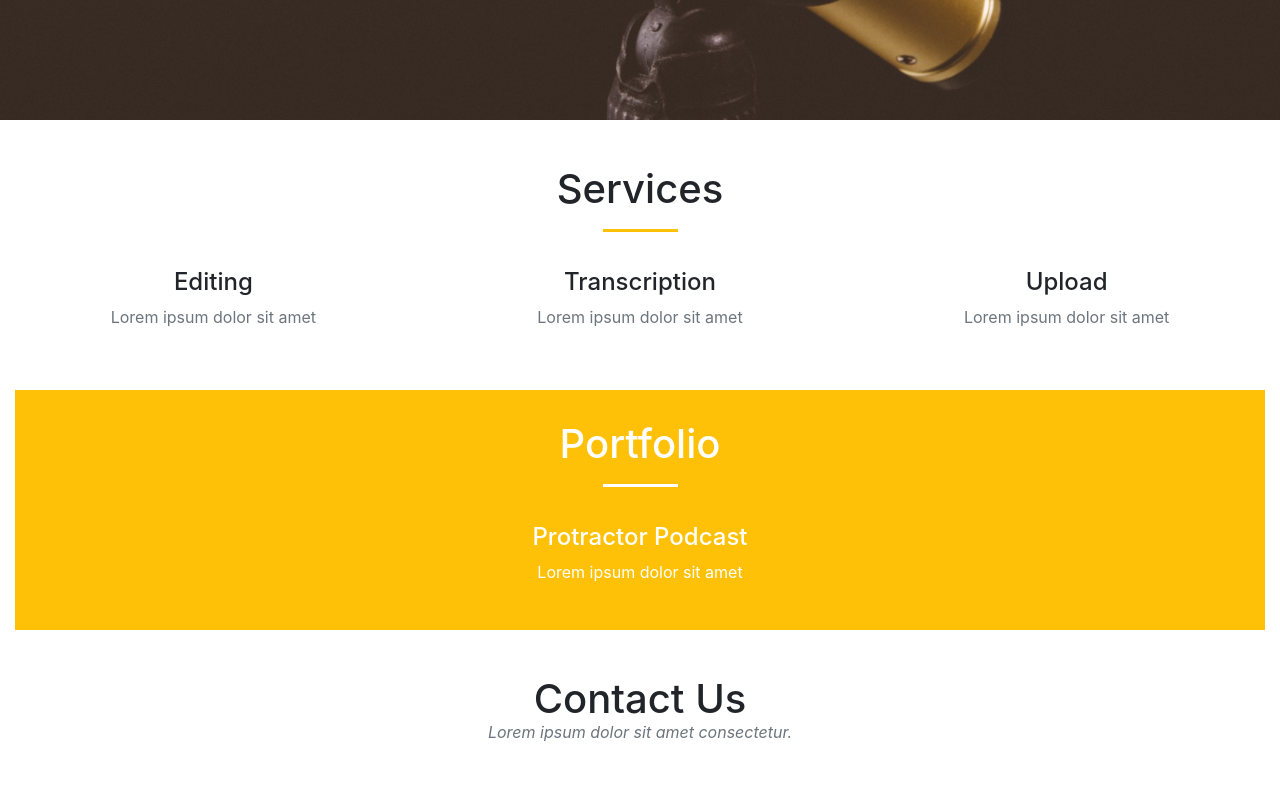
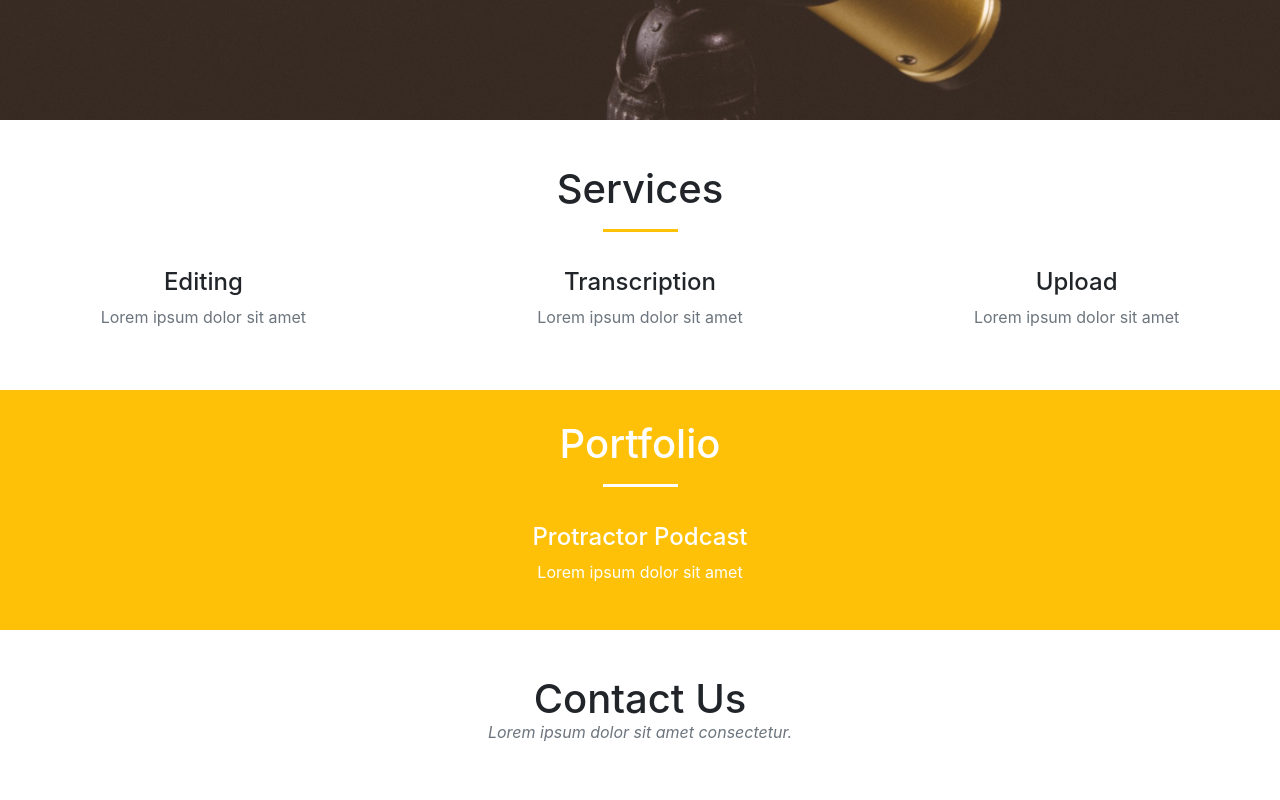
Before and after one commit to ValenceAudio/valence-audio-site, a React app: page / in a window 1280 px wide. Shown: the part 680-1480 px from the top of the page. Built offline with nearby package versions, Linux system fonts and the light colour scheme; what cssify would draw is missing.

Commit message:
Refactor components and scss folder structure

```diff
--- a/src/index.js
+++ b/src/index.js
@@ -1,7 +1,7 @@
 import React from 'react'
 import ReactDOM from 'react-dom'
-import App from './javascript/components/App'
-import './scss/index.scss'
+import App from './javascript/components/App/App'
+import './javascript/components/App/App.scss';
 
 ReactDOM.render(
   <App />,
--- a/src/javascript/components/App.js
+++ /dev/null
@@ -1,12 +0,0 @@
-import React from 'react'
-import Navbar from './Navbar'
-import Mark from './Mark'
-const App = (props) => {
-  return (
-    <div className="container-fluid">
-      <Mark/>
-    </div>
-  )
-}
-
-export default App;
--- /dev/null
+++ b/src/javascript/components/App/App.js
@@ -0,0 +1,17 @@
+import React from 'react'
+import Main from '../Main/Main'
+
+class App extends React.Component {
+  constructor (props) {
+    super(props)
+    this.state = {}
+  }
+
+  render () {
+    return (
+      <Main />
+    )
+  }
+}
+
+export default App
--- a/src/scss/index.scss
+++ b/src/javascript/components/App/App.scss
@@ -1,13 +1,13 @@
-@import "../../node_modules/bootstrap/scss/bootstrap.scss";
-@import "./constants.scss";
-@import "./fonts.scss";
+@import "../../../../node_modules/bootstrap/scss/bootstrap.scss";
+@import "../../../scss/constants.scss";
+@import "../../../scss/fonts.scss";
 
 body {
     overflow-x: hidden;
 }
 
 header {
-  background: url('../image/mic2-bg.jpg') no-repeat center center;
+  background: url('../../../image/mic2-bg.jpg') no-repeat center center;
   background-size: cover;
   text-align: center;
   width: 100%;
@@ -136,8 +136,6 @@ hr.light {
 // Global Section Styles
 
 section {
-    padding: 30px 0;
-    margin: 15px;
     h2.section-heading {
         font-size: 40px;
         margin-top: 0;
@@ -151,3 +149,8 @@ section {
         margin-bottom: 75px;
     }
 }
+
+.section-padding {
+  padding: 30px 0;
+  margin: 15px 0;
+}
--- a/src/javascript/components/Mark.js
+++ b/src/javascript/components/Main/Main.js
@@ -1,11 +1,11 @@
 import React from 'react'
-import Navbar from './Navbar'
+import Navbar from '../Navbar/Navbar'
 import cssify from 'cssify'
-import '../../scss/components/Mark.scss'
+import './Main.scss'
 
 cssify.byUrl('//maxcdn.bootstrapcdn.com/font-awesome/4.7.0/css/font-awesome.min.css')
 
-const Mark = (props) => {
+const Main = (props) => {
   return (
     <div className="container-fluid">
       <header>
@@ -17,7 +17,9 @@ const Mark = (props) => {
                 <div className="intro-text">
                   <div className="intro-lead-in">Welcome to Valence Audio!</div>
                   <div className="intro-heading">CHECKOUT OUR PLATFORM</div>
-                    <button type="button" className="btn btn-primary">Learn More</button>
+                    <a href="#services">
+                      <button type="button" className="btn btn-primary">Learn More</button>
+                    </a>
                 </div>
               </div>
             </div>
@@ -26,7 +28,7 @@ const Mark = (props) => {
       </header>
 
       {/* Services Section */}
-      <section id="services" className="Mark__services">
+      <section id="services" className="section-padding Mark__services">
           <div className="container-fluid">
               <div className="row">
                   <div className="col-lg-12 text-center">
@@ -62,7 +64,7 @@ const Mark = (props) => {
 
 
       {/* Services Section */}
-      <section id="Portfolio" className="Mark__portfolio">
+      <section id="Portfolio" className="section-padding Mark__portfolio">
           <div className="container-fluid">
               <div className="row">
                   <div className="col-lg-12 text-center">
@@ -84,7 +86,7 @@ const Mark = (props) => {
       </section>
 
       {/* Contact Section */}
-      <section id="contact">
+      <section id="contact" className="section-padding">
           <div className="container">
               <div className="row">
                   <div className="col-lg-12 text-center">
@@ -133,4 +135,4 @@ const Mark = (props) => {
   )
 }
 
-export default Mark;
+export default Main
--- a/src/scss/components/Mark.scss
+++ b/src/javascript/components/Main/Main.scss
@@ -1,5 +1,5 @@
-@import "../../../node_modules/bootstrap/scss/bootstrap.scss";
-@import "../constants.scss";
+@import "../../../../node_modules/bootstrap/scss/bootstrap.scss";
+@import "../../../scss/constants.scss";
 
 .Mark {
   background-color: $primary-color-dark;
--- a/src/javascript/components/Navbar.js
+++ b/src/javascript/components/Navbar/Navbar.js
@@ -1,6 +1,6 @@
 import React from 'react'
-import navbarLogo from '../../image/yellow-logo.png'
-import '../../scss/components/Navbar.scss'
+import navbarLogo from '../../../image/yellow-logo.png'
+import './Navbar.scss'
 
 const Navbar = (props) => {
   return (
--- a/src/scss/components/Navbar.scss
+++ b/src/javascript/components/Navbar/Navbar.scss
@@ -1,5 +1,5 @@
 
-@import "../constants.scss";
+@import "../../../scss/constants.scss";
 
 .Navbar {
   background-color: $primary-color-dark;
```
Also changed, not shown: 1 other file (tests, documents, lock files or other folders).
